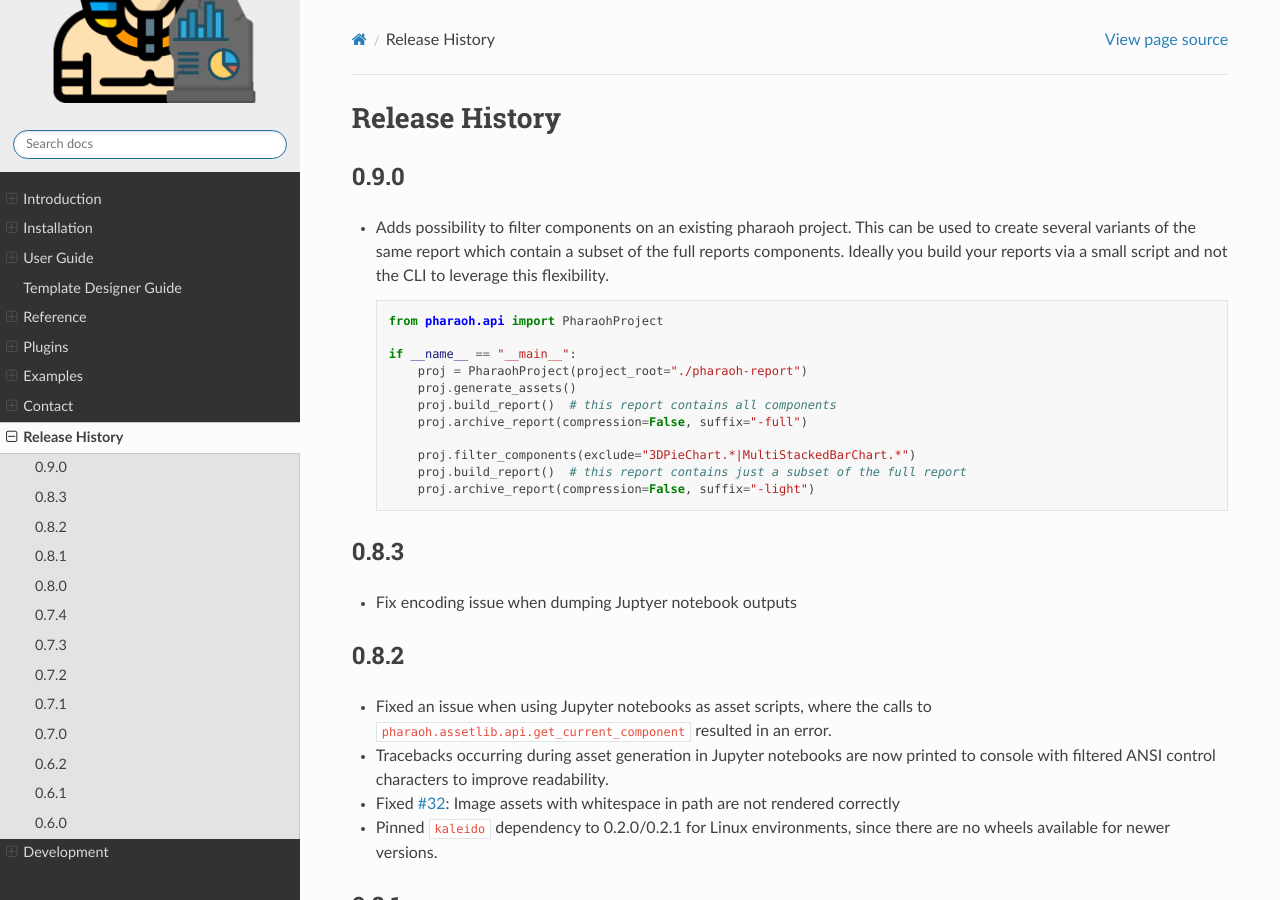
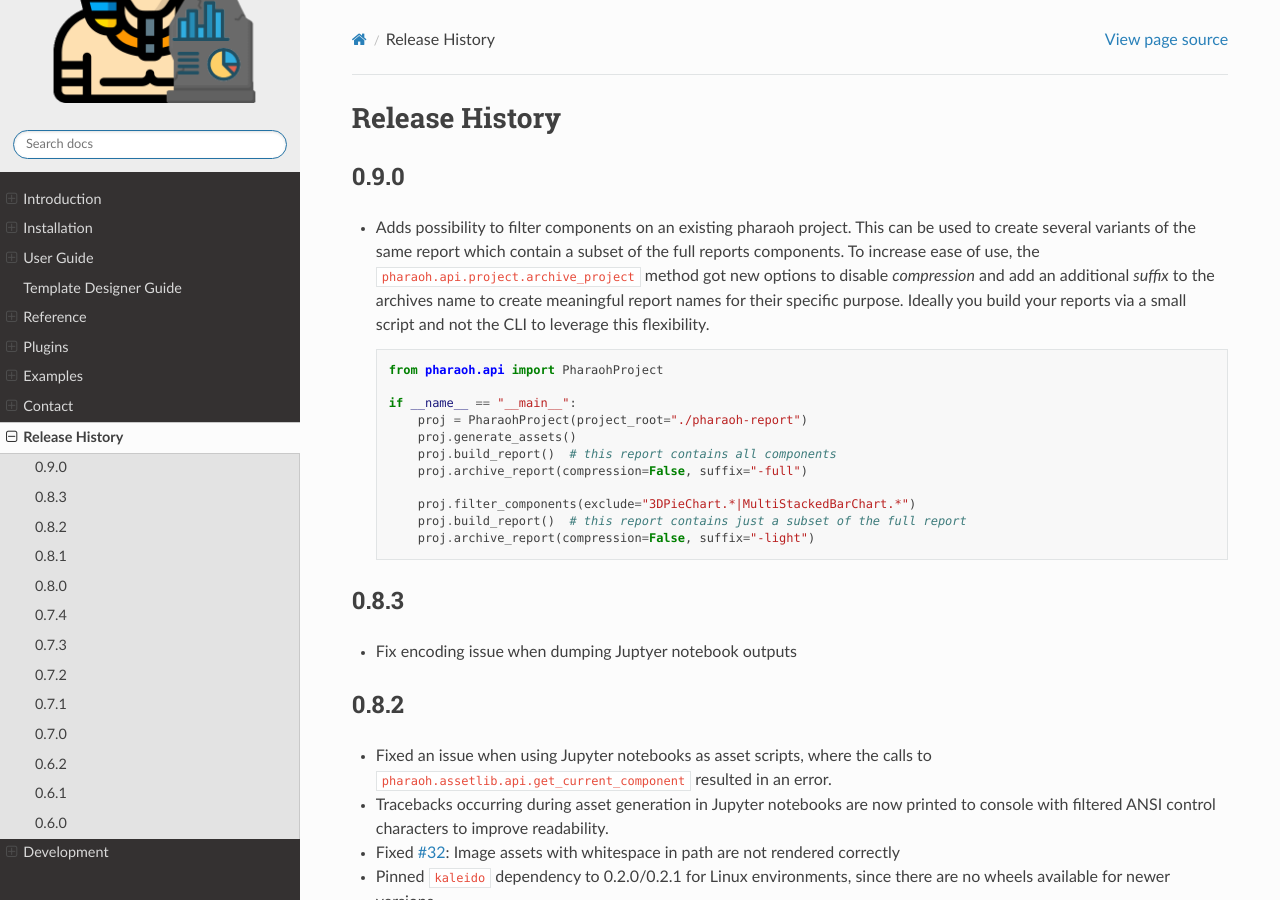
Before and after one commit to Infineon/pharaoh-dev, a Sphinx documentation site: the page built from docs/changelog.rst, in a window 1280 px wide and 900 px high. Built offline with Sphinx 7.4.7 and the Read the Docs theme 3.1.0, drawn with Linux system fonts in a browser that asks for light colours; pages that are not in the unit, such as notebooks, are missing from menus; the version number could not be read and is left out.

Commit message:
docs: highlight changes wrt archive_project()

```diff
--- a/docs/changelog.rst
+++ b/docs/changelog.rst
@@ -6,6 +6,8 @@ Release History
 
 -   Adds possibility to filter components on an existing pharaoh project.
     This can be used to create several variants of the same report which contain a subset of the full reports components.
+    To increase ease of use, the ``pharaoh.api.project.archive_project`` method got new options to disable `compression`
+    and add an additional `suffix` to the archives name to create meaningful report names for their specific purpose.
     Ideally you build your reports via a small script and not the CLI to leverage this flexibility.
 
     .. code-block:: python
```
